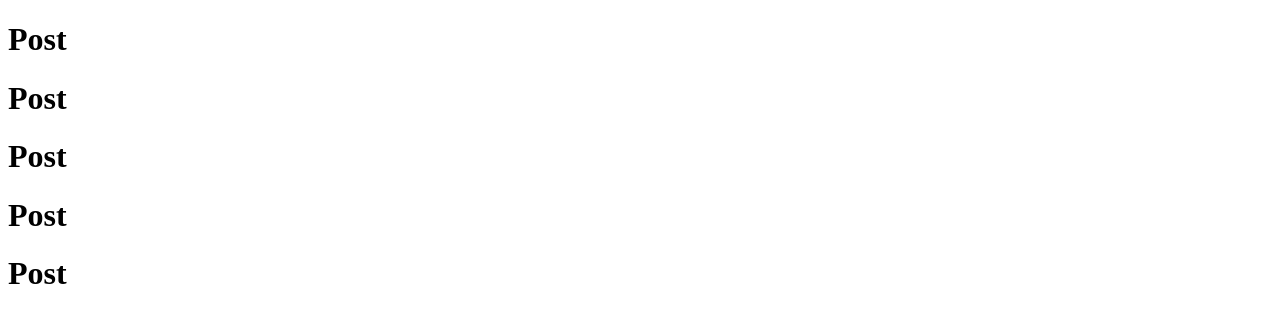
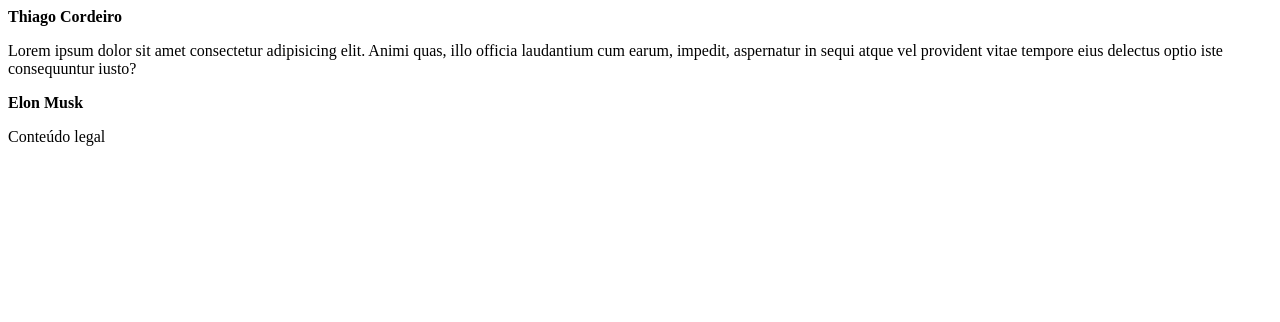
Before and after one commit to teagucordeiro/01-fundamentos-react, a React (Vite) app: page / in a window 1280 px wide. Shown: the top 322 px of the page. Built offline with nearby package versions, Linux system fonts and the light colour scheme.

Commit message:
:sparkles: feat: create first component with properties

```diff
--- a/src/App.jsx
+++ b/src/App.jsx
@@ -3,11 +3,14 @@
 export function App() {
   return (
     <div>
-      <Post />
-      <Post />
-      <Post />
-      <Post />
-      <Post />
+      <Post
+        author="Thiago Cordeiro"
+        content="Lorem ipsum dolor sit amet consectetur adipisicing elit. Animi quas, illo officia laudantium cum earum, impedit, aspernatur in sequi atque vel provident vitae tempore eius delectus optio iste consequuntur iusto?"
+      />
+      <Post
+        author="Elon Musk"
+        content="Conteúdo legal"
+      />
     </div>
   );
 }
--- a/src/Post.jsx
+++ b/src/Post.jsx
@@ -1,3 +1,8 @@
-export function Post() {
-  return <h1>Post</h1>
+export function Post(props) {
+  return (
+    <div>
+      <strong>{props.author}</strong>
+      <p>{props.content}</p>
+    </div>
+  );
 }
```
